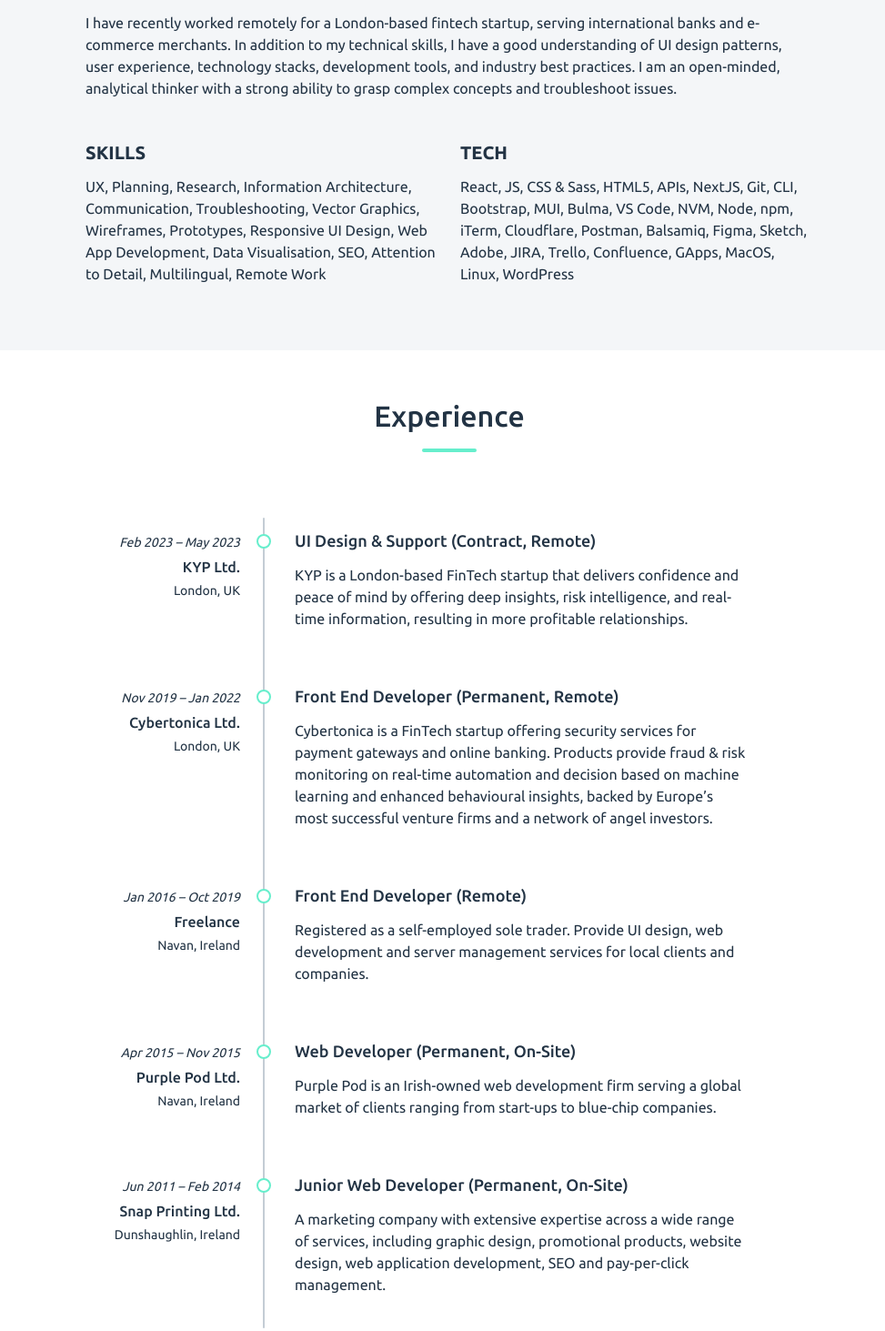
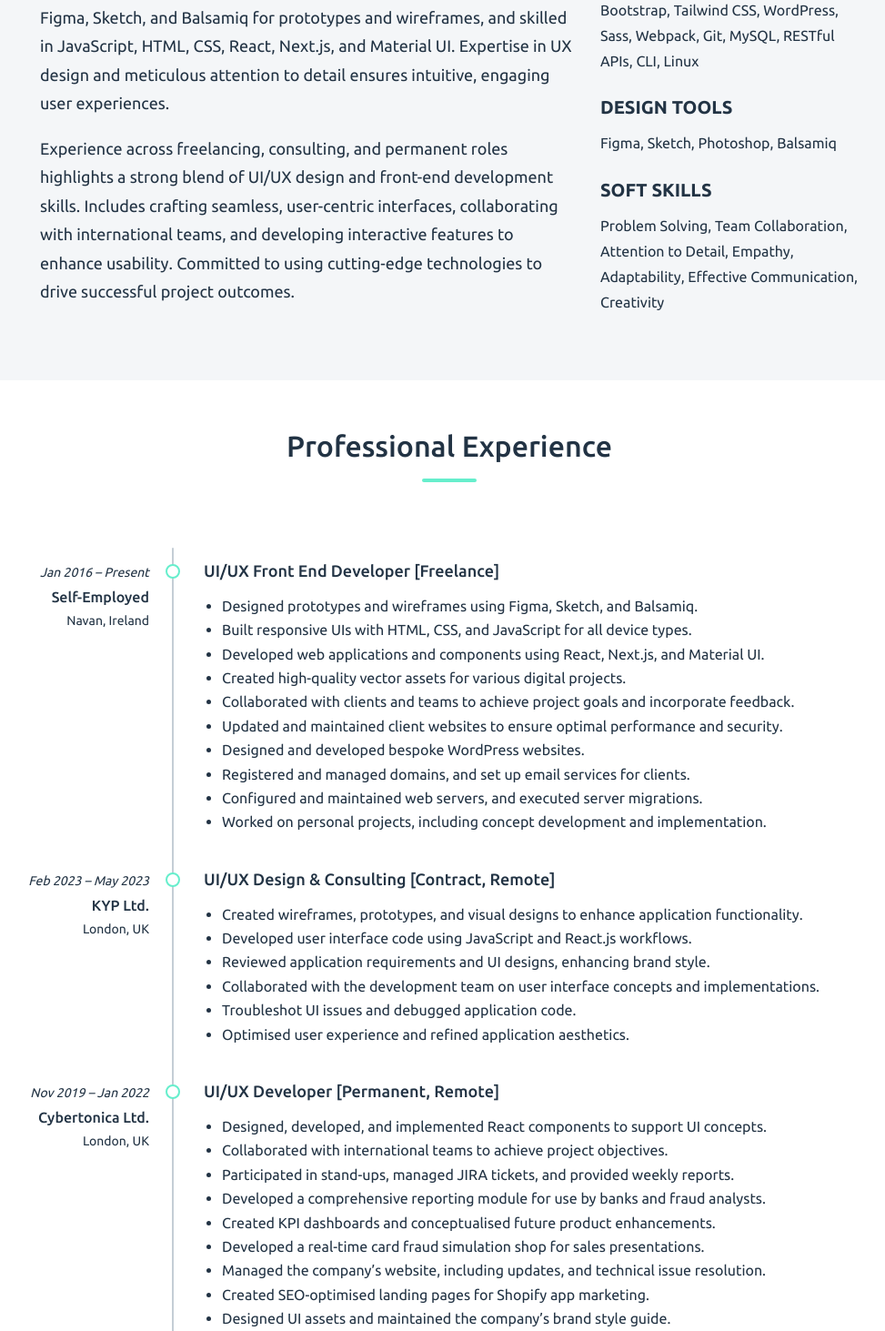
Before and after one commit to dzvilius/vilius-website, a Nuxt app: page / in a window 1280 px wide. Shown: the part 1337-2800 px from the top of the page at 91% size, without its empty margins (146-1119 px from the left). Built offline with nearby package versions, Linux system fonts and the light colour scheme.

Commit message:
new cv changes

```diff
--- a/components/About.vue
+++ b/components/About.vue
@@ -1,30 +1,51 @@
 <template>
   <section class="section AboutSection" id="About">
     <div class="container">
-      <h2 class="AboutSection__Title">About</h2>
+      <h2 class="AboutSection__Title">Professional Summary</h2>
       <div class="TitleLine"></div>
       <div class="content Profile">
         <figure class="image is-200x200 ProfileImage">
           <img src="images/vd.jpg" class="is-rounded" alt="Vilius Dzemyda" />
         </figure>
-        <h3 class="AboutSection__Subtitle">Profile</h3>
-        <p>I am a Front End Developer based in Ireland with over eight years of professional experience in building and maintaining websites and client-side web applications. My primary skills are in UX and UI development, and I specialize in React, Next.js, JavaScript, HTML, and CSS.</p>
-        <p>I have recently worked remotely for a London-based fintech startup, serving international banks and e-commerce merchants. In addition to my technical skills, I have a good understanding of UI design patterns, user experience, technology stacks, development tools, and industry best practices. I am an open-minded, analytical thinker with a strong ability to grasp complex concepts and troubleshoot issues.</p>
       </div>
       <div class="columns is-tablet">
-        <div class="column is-half-tablet">
+        <div class="column is-two-thirds-tablet">
           <div class="content">
-            <h3 class="AboutSection__Subtitle">Skills</h3>
-            <p>
-              UX, Planning, Research, Information Architecture, Communication, Troubleshooting, Vector Graphics, Wireframes, Prototypes, Responsive UI Design, Web App Development, Data Visualisation, SEO, Attention to Detail, Multilingual, Remote Work
+            <h3 class="AboutSection__Subtitle">PROFILE</h3>
+            <p class="AboutSection__Text">
+              With over a decade in UI/UX Front End Development, experienced in
+              designing and building responsive web applications. Proficient
+              with Figma, Sketch, and Balsamiq for prototypes and wireframes,
+              and skilled in JavaScript, HTML, CSS, React, Next.js, and Material
+              UI. Expertise in UX design and meticulous attention to detail
+              ensures intuitive, engaging user experiences.
+            </p>
+            <p class="AboutSection__Text">
+              Experience across freelancing, consulting, and permanent roles
+              highlights a strong blend of UI/UX design and front-end
+              development skills. Includes crafting seamless, user-centric
+              interfaces, collaborating with international teams, and developing
+              interactive features to enhance usability. Committed to using
+              cutting-edge technologies to drive successful project outcomes.
             </p>
           </div>
         </div>
-        <div class="column is-half-tablet">
+        <div class="column is-one-third-tablet">
           <div class="content">
-            <h3 class="AboutSection__Subtitle">Tech</h3>
-            <p>
-              React, JS, CSS & Sass, HTML5, APIs, NextJS, Git, CLI, Bootstrap, MUI, Bulma, VS Code, NVM, Node, npm, iTerm, Cloudflare, Postman, Balsamiq, Figma, Sketch, Adobe, JIRA, Trello, Confluence, GApps, MacOS, Linux, WordPress
+            <h3 class="AboutSection__Subtitle">Technical Skills</h3>
+            <p class="AboutSection__Skills">
+              JavaScript, HTML, CSS, React, Next.js, Node.js, TypeScript,
+              Material UI, Bootstrap, Tailwind CSS, WordPress, Sass, Webpack,
+              Git, MySQL, RESTful APIs, CLI, Linux
+            </p>
+            <h3 class="AboutSection__Subtitle">Design Tools</h3>
+            <p class="AboutSection__Skills">
+              Figma, Sketch, Photoshop, Balsamiq
+            </p>
+            <h3 class="AboutSection__Subtitle">Soft Skills</h3>
+            <p class="AboutSection__Skills">
+              Problem Solving, Team Collaboration, Attention to Detail, Empathy,
+              Adaptability, Effective Communication, Creativity
             </p>
           </div>
         </div>
@@ -47,7 +68,7 @@ export default {
   padding-bottom: 72px;
 
   .container {
-    max-width: 800px;
+    max-width: 900px;
   }
 }
 
@@ -63,6 +84,16 @@ export default {
   font-weight: 600;
   font-size: 20px;
   text-transform: uppercase;
+}
+
+.AboutSection__Text {
+  font-size: 18px;
+  line-height: 1.75;
+}
+
+.AboutSection__Skills {
+  font-size: 16px;
+  line-height: 1.75;
 }
 
 .TitleLine {
--- a/components/Experience.vue
+++ b/components/Experience.vue
@@ -2,10 +2,60 @@
   <section class="section HiringSection" id="Hiring">
     <div class="container">
       <h3 class="HiringSection__Title">
-        Experience
+        Professional Experience
       </h3>
       <div class="TitleLine"></div>
       <div class="Experience">
+        <div class="Experience__Item">
+          <div class="Experience__Meta">
+            <div class="Experience__Indicator"></div>
+            <span>Jan 2016 – Present</span>
+            <div class="Experience__JobTitle">Self-Employed</div>
+            <div class="Experience__Location">Navan, Ireland</div>
+          </div>
+          <h2 class="Experience__Title">
+            UI/UX Front End Developer [Freelance]
+          </h2>
+          <ul class="Experience__List">
+            <li>
+              Designed prototypes and wireframes using Figma, Sketch, and
+              Balsamiq.
+            </li>
+            <li>
+              Built responsive UIs with HTML, CSS, and JavaScript for all device
+              types.
+            </li>
+            <li>
+              Developed web applications and components using React, Next.js,
+              and Material UI.
+            </li>
+            <li>
+              Created high-quality vector assets for various digital projects.
+            </li>
+            <li>
+              Collaborated with clients and teams to achieve project goals and
+              incorporate feedback.
+            </li>
+            <li>
+              Updated and maintained client websites to ensure optimal
+              performance and security.
+            </li>
+            <li>Designed and developed bespoke WordPress websites.</li>
+            <li>
+              Registered and managed domains, and set up email services for
+              clients.
+            </li>
+            <li>
+              Configured and maintained web servers, and executed server
+              migrations.
+            </li>
+            <li>
+              Worked on personal projects, including concept development and
+              implementation.
+            </li>
+          </ul>
+        </div>
+
         <div class="Experience__Item">
           <div class="Experience__Meta">
             <div class="Experience__Indicator"></div>
@@ -13,12 +63,31 @@
             <div class="Experience__JobTitle">KYP Ltd.</div>
             <div class="Experience__Location">London, UK</div>
           </div>
-          <h2 class="Experience__Title">UI Design & Support (Contract, Remote)</h2>
-          <p class="Experience__Info">
-            KYP is a London-based FinTech startup that delivers confidence and peace of
-            mind by offering deep insights, risk intelligence, and real-time
-            information, resulting in more profitable relationships.
-          </p>
+          <h2 class="Experience__Title">
+            UI/UX Design & Consulting [Contract, Remote]
+          </h2>
+          <ul class="Experience__List">
+            <li>
+              Created wireframes, prototypes, and visual designs to enhance
+              application functionality.
+            </li>
+            <li>
+              Developed user interface code using JavaScript and React.js
+              workflows.
+            </li>
+            <li>
+              Reviewed application requirements and UI designs, enhancing brand
+              style.
+            </li>
+            <li>
+              Collaborated with the development team on user interface concepts
+              and implementations.
+            </li>
+            <li>Troubleshot UI issues and debugged application code.</li>
+            <li>
+              Optimised user experience and refined application aesthetics.
+            </li>
+          </ul>
         </div>
 
         <div class="Experience__Item">
@@ -28,29 +97,47 @@
             <div class="Experience__JobTitle">Cybertonica Ltd.</div>
             <div class="Experience__Location">London, UK</div>
           </div>
-          <h2 class="Experience__Title">Front End Developer (Permanent, Remote)</h2>
-          <p class="Experience__Info">
-            Cybertonica is a FinTech startup offering security services for
-            payment gateways and online banking. Products provide fraud & risk
-            monitoring on real-time automation and decision based on machine
-            learning and enhanced behavioural insights, backed by Europe’s most
-            successful venture firms and a network of angel investors.
-          </p>
+          <h2 class="Experience__Title">
+            UI/UX Developer [Permanent, Remote]
+          </h2>
+          <ul class="Experience__List">
+            <li>
+              Designed, developed, and implemented React components to support
+              UI concepts.
+            </li>
+            <li>
+              Collaborated with international teams to achieve project
+              objectives.
+            </li>
+            <li>
+              Participated in stand-ups, managed JIRA tickets, and provided
+              weekly reports.
+            </li>
+            <li>
+              Developed a comprehensive reporting module for use by banks and
+              fraud analysts.
+            </li>
+            <li>
+              Created KPI dashboards and conceptualised future product
+              enhancements.
+            </li>
+            <li>
+              Developed a real-time card fraud simulation shop for sales
+              presentations.
+            </li>
+            <li>
+              Managed the company’s website, including updates, and technical
+              issue resolution.
+            </li>
+            <li>
+              Created SEO-optimised landing pages for Shopify app marketing.
+            </li>
+            <li>
+              Designed UI assets and maintained the company’s brand style guide.
+            </li>
+          </ul>
         </div>
-        <div class="Experience__Item">
-          <div class="Experience__Meta">
-            <div class="Experience__Indicator"></div>
-            <span>Jan 2016 – Oct 2019</span>
-            <div class="Experience__JobTitle">Freelance</div>
-            <div class="Experience__Location">Navan, Ireland</div>
-          </div>
-          <h2 class="Experience__Title">Front End Developer (Remote)</h2>
-          <p class="Experience__Info">
-            Registered as a self-employed sole trader. Provide UI design, web
-            development and server management services for local clients and
-            companies.
-          </p>
-        </div>
+
         <div class="Experience__Item">
           <div class="Experience__Meta">
             <div class="Experience__Indicator"></div>
@@ -58,12 +145,29 @@
             <div class="Experience__JobTitle">Purple Pod Ltd.</div>
             <div class="Experience__Location">Navan, Ireland</div>
           </div>
-          <h2 class="Experience__Title">Web Developer (Permanent, On-Site)</h2>
-          <p class="Experience__Info">
-            Purple Pod is an Irish-owned web development firm serving a global
-            market of clients ranging from start-ups to blue-chip companies.
-          </p>
+          <h2 class="Experience__Title">
+            Front End Developer [Permanent, On-Site]
+          </h2>
+          <ul class="Experience__List">
+            <li>
+              Developed a custom CSS framework to streamline and standardise web
+              design.
+            </li>
+            <li>Designed and developed bespoke WordPress websites.</li>
+            <li>
+              Created high-quality vector assets for various digital projects.
+            </li>
+            <li>
+              Updated and maintained client websites to ensure optimal
+              performance and security.
+            </li>
+            <li>
+              Ensured consistency by managing the brand style guide and design
+              assets.
+            </li>
+          </ul>
         </div>
+
         <div class="Experience__Item">
           <div class="Experience__Meta">
             <div class="Experience__Indicator"></div>
@@ -71,13 +175,30 @@
             <div class="Experience__JobTitle">Snap Printing Ltd.</div>
             <div class="Experience__Location">Dunshaughlin, Ireland</div>
           </div>
-          <h2 class="Experience__Title">Junior Web Developer (Permanent, On-Site)</h2>
-          <p class="Experience__Info">
-            A marketing company with extensive expertise across a wide range of
-            services, including graphic design, promotional products, website
-            design, web application development, SEO and pay-per-click
-            management.
-          </p>
+          <h2 class="Experience__Title">
+            Web Developer [Permanent, On-Site]
+          </h2>
+          <ul class="Experience__List">
+            <li>
+              Transformed Photoshop mock-ups into fully functional, high-quality
+              websites.
+            </li>
+            <li>
+              Implemented responsive design techniques to optimise websites for
+              mobile devices.
+            </li>
+            <li>
+              Developed a starter WordPress theme to streamline the website
+              development process.
+            </li>
+            <li>
+              Ensured cross-browser compatibility and enhanced user experience.
+            </li>
+            <li>
+              Provided client support via phone and email, delivering timely and
+              effective resolutions.
+            </li>
+          </ul>
         </div>
         <div class="Experience__Line"></div>
       </div>
@@ -128,7 +249,7 @@ export default {
   padding-left: 60px;
   padding-right: 20px;
   position: relative;
-  max-width: 700px;
+  max-width: 900px;
 
   @media screen and (min-width: 960px) {
     padding-left: 180px;
@@ -214,6 +335,16 @@ export default {
   margin-bottom: 24px;
 }
 
+.Experience__List {
+  padding-left: 20px;
+
+  li {
+    list-style-type: disc;
+    font-size: 16px;
+    line-height: 1.65;
+  }
+}
+
 .Experience__Line {
   background: #c4cdd5;
   border-radius: 2px;
--- a/components/Header.vue
+++ b/components/Header.vue
@@ -5,7 +5,7 @@
         <p class="Hero__Title">{{ msg }}</p>
         <h1 class="Hero__Subtitle">
           My name is Vilius,<br />
-          I design and develop modern web applications.
+          I am UI/UX Front End Developer based in Ireland.
         </h1>
         <ButtonMail />
       </div>
@@ -20,7 +20,7 @@ export default {
   name: 'Navbar',
   data() {
     return {
-      msg: '< Hello />',
+      msg: '<Hello />',
     }
   },
   components: {
--- a/nuxt.config.js
+++ b/nuxt.config.js
@@ -6,7 +6,7 @@ module.exports = {
     htmlAttrs: {
       lang: 'en-gb',
     },
-    title: 'Vilius Dzemyda | Front End Developer',
+    title: 'Vilius Dzemyda | UI/UX Front End Developer',
     meta: [
       { charset: 'utf-8' },
       { name: 'viewport', content: 'width=device-width, initial-scale=1' },
@@ -14,7 +14,7 @@ module.exports = {
         hid: 'description',
         name: 'description',
         content:
-          'Front End Developer based in Ireland with expertise in UX design and modern web technologies.',
+          'UI/UX Front End Developer based in Ireland with expertise in UX design and modern web technologies.',
       },
     ],
     link: [
```
Also changed, not shown: static/images/vd.jpg, 1 other file (tests, documents, lock files or other folders).
